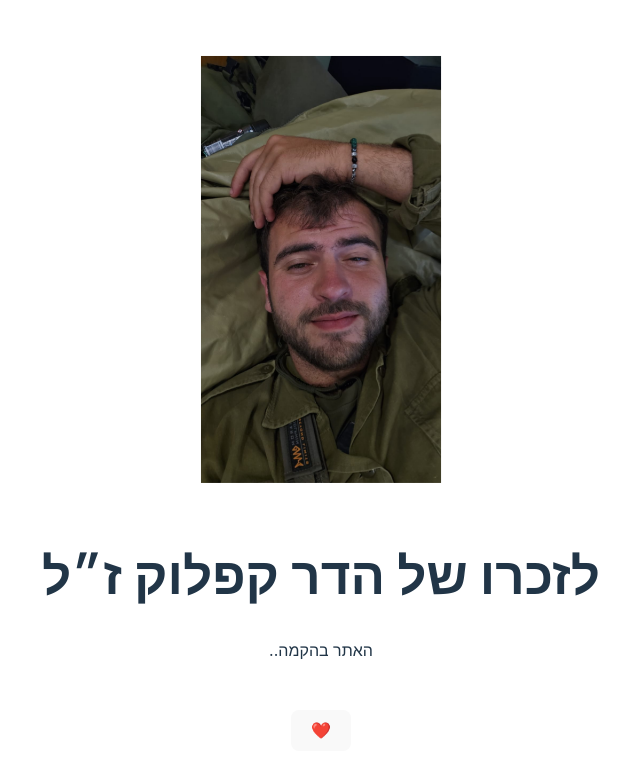
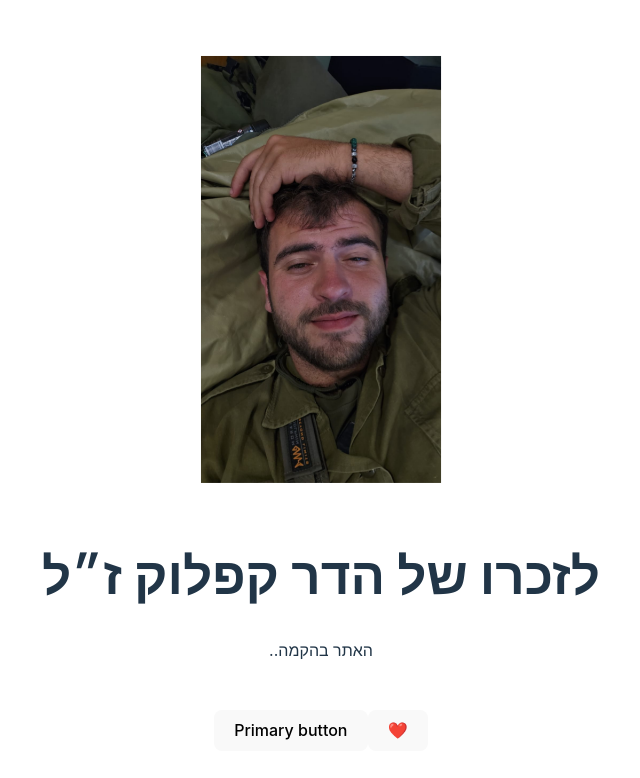
Before and after one commit to Evyatarr/Remembering-Hadar, a React (Vite) app: page / in a window 1280 px wide. Shown: the top 778 px of the page, without its empty margins (319-959 px from the left). Built offline with nearby package versions, Linux system fonts and the light colour scheme.

Commit message:
added Bootstrap and SASS

```diff
--- a/index.html
+++ b/index.html
@@ -2,7 +2,7 @@
 <html lang="he">
   <head>
     <meta charset="UTF-8" />
-    <link rel="icon" type="image/svg+xml" href="/vite.svg" />
+    <link rel="icon" type="image/svg+xml" href="❤️" />
     <meta name="viewport" content="width=device-width, initial-scale=1.0" />
     <title>לזכרו של הדר קפלוק ז״ל</title>
   </head>
--- a/package.json
+++ b/package.json
@@ -10,6 +10,8 @@
     "preview": "vite preview"
   },
   "dependencies": {
+    "@popperjs/core": "^2.11.8",
+    "bootstrap": "^5.3.2",
     "react": "^18.2.0",
     "react-dom": "^18.2.0"
   },
@@ -21,6 +23,7 @@
     "eslint-plugin-react": "^7.33.2",
     "eslint-plugin-react-hooks": "^4.6.0",
     "eslint-plugin-react-refresh": "^0.4.5",
+    "sass": "^1.70.0",
     "vite": "^5.0.8"
   }
 }
--- a/src/App.jsx
+++ b/src/App.jsx
@@ -7,10 +7,12 @@ function App() {
 
   return (
     <>
+      {/* <>NavBar</> */}
       <img src={hadarPic} className="logo" alt="Hadar"></img>
       <h1>לזכרו של הדר קפלוק ז״ל</h1>
       <p>..האתר בהקמה </p>
       <div className="card">
+        <button class="x">Primary button</button>
         <button onClick={() => setHeart((heart) => heart + "❤️")}>
           {heart}
         </button>
```
Also changed, not shown: src/index.html (added), src/js/main.js (added), src/scss/styles.scss (added), 1 other file (tests, documents, lock files or other folders).
